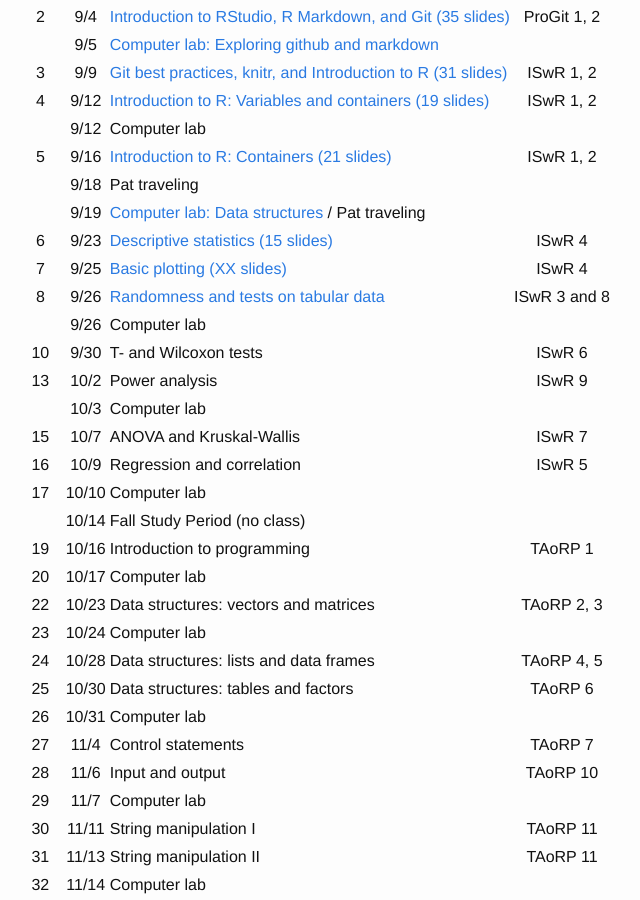
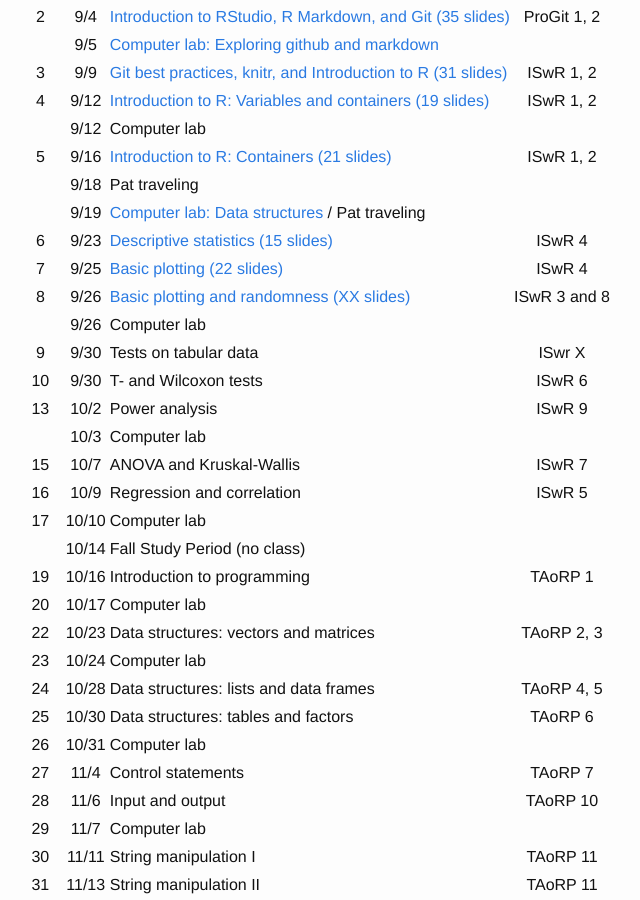
Before and after one commit to microbialinformatics/microbialinformatics.github.io, a Jekyll site: the page built from index.md, in a window 1280 px wide and 900 px high, scrolled down 1753 px. Shown: the whole window, without its empty margins (254-894 px from the left). Built offline with Jekyll 4.4.1, drawn with Linux system fonts in a browser that asks for light colours.

Commit message:
Updated number of slides for Lecture07

```diff
--- a/index.md
+++ b/index.md
@@ -52,9 +52,10 @@
 	|	9/18	|   Pat traveling	|
 	|	9/19	|	[Computer lab: Data structures](https://github.com/microbialinformatics/assignment02) / Pat traveling   |
 6   |   9/23    |	[Descriptive statistics (15 slides)](slides/Lecture06)	|	ISwR 4
-7	|	9/25	|	[Basic plotting (XX slides)](slides/Lecture07)		|	ISwR 4
-8	|	9/26	|	[Randomness and tests on tabular data](slides/Lecture07)	|	ISwR 3 and 8
+7	|	9/25	|	[Basic plotting (22 slides)](slides/Lecture07)		|	ISwR 4
+8	|	9/26	|	[Basic plotting and randomness (XX slides)](slides/Lecture08)	|	ISwR 3 and 8
 	|	9/26	|	Computer lab	|
+9   |   9/30    |   Tests on tabular data   |  ISwr X
 10	|	9/30	|	T- and Wilcoxon tests	|	ISwR 6
 13	|	10/2	|	Power analysis	|	ISwR 9
 	|	10/3	|	Computer lab	|
```
